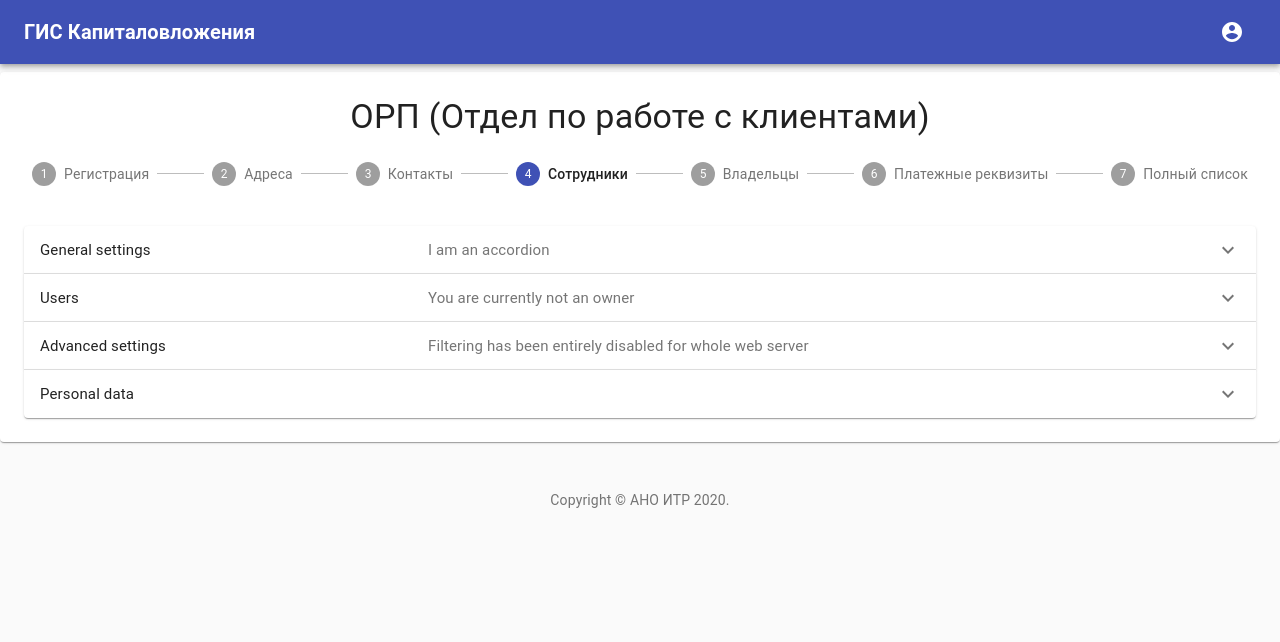
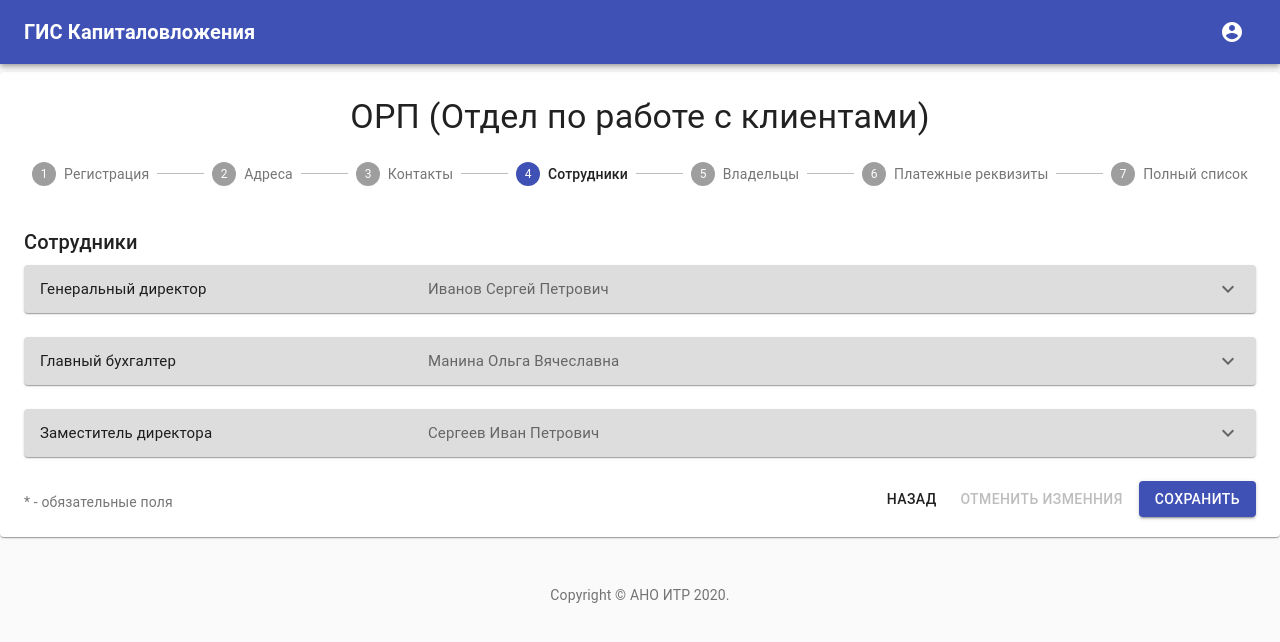
Before and after one commit to Vvtu/proto, a React (Create React App) app: page / in a window 1280 px wide. Both pictures are taken after a click on the element 219 px from the left and 279 px from the top of the page. Shown: the top 642 px of the page. Built offline with nearby package versions, Linux system fonts and the light colour scheme.

Commit message:
fix Employees

```diff
--- /dev/null
+++ b/src/customerForm/Employees/EmployeePanel.tsx
@@ -0,0 +1,138 @@
+import React from 'react';
+import { makeStyles, Theme, createStyles } from '@material-ui/core/styles';
+import Accordion from '@material-ui/core/Accordion';
+import AccordionDetails from '@material-ui/core/AccordionDetails';
+import AccordionSummary from '@material-ui/core/AccordionSummary';
+import Typography from '@material-ui/core/Typography';
+import Grid from '@material-ui/core/Grid';
+import TextField from '@material-ui/core/TextField';
+import ExpandMoreIcon from '@material-ui/icons/ExpandMore';
+
+import { EPML_DATA_INTERFACE } from './employeesData';
+
+const useStyles = makeStyles((theme: Theme) =>
+  createStyles({
+    paper: {
+      backgroundColor: '#ddd',
+    },
+    heading: {
+      fontSize: theme.typography.pxToRem(15),
+      flexBasis: '33.33%',
+      flexShrink: 0,
+    },
+    secondaryHeading: {
+      fontSize: theme.typography.pxToRem(15),
+      color: theme.palette.text.secondary,
+    },
+  }),
+);
+
+type PropsType = {
+  expanded: string | false;
+  setExpanded: (panel: string | false) => void;
+  emplData: EPML_DATA_INTERFACE;
+};
+
+export default function EmployeePanel(props: PropsType) {
+  const classes = useStyles();
+  const { expanded, setExpanded, emplData } = props;
+
+  const handleChange = (panel: string) => (event: React.ChangeEvent<{}>, isExpanded: boolean) => {
+    setExpanded(isExpanded ? panel : false);
+  };
+
+  return (
+    <Accordion
+      expanded={expanded === emplData.id}
+      onChange={handleChange(emplData.id)}
+      TransitionProps={{ unmountOnExit: true }}
+      className={classes.paper}
+    >
+      <AccordionSummary
+        expandIcon={<ExpandMoreIcon />}
+        aria-controls="panel1bh-content"
+        id="panel1bh-header"
+      >
+        <Typography className={classes.heading}>{emplData.position}</Typography>
+        <Typography className={classes.secondaryHeading}>{emplData.fio}</Typography>
+      </AccordionSummary>
+      <AccordionDetails>
+        <Grid container spacing={3}>
+          <Grid item sm={12}>
+            <TextField
+              required
+              id="fio"
+              name="fio"
+              label="Фамилия Имя Отчество"
+              fullWidth
+              value={emplData.fio}
+            />
+          </Grid>
+          <Grid item sm={12} md={8}>
+            <TextField
+              id="position"
+              name="position"
+              label="Должность"
+              fullWidth
+              value={emplData.position}
+            />
+          </Grid>
+          <Grid item sm={12} md={4}>
+            <TextField
+              id="isChief"
+              name="isChief"
+              label="Является руководителем?"
+              fullWidth
+              value={emplData.isChief}
+            />
+          </Grid>
+          <Grid item sm={12}>
+            <TextField
+              id="document"
+              label="Документ, удостоверяющий полномочия сотрудника"
+              name="document"
+              value={emplData.document}
+              fullWidth
+            />
+          </Grid>
+          <Grid item sm={12} md={6}>
+            <TextField
+              id="contractType"
+              label="Тип контакта сотрудника"
+              name="contractType"
+              value={emplData.contractType}
+              fullWidth
+            />
+          </Grid>
+          <Grid item sm={12} md={6}>
+            <TextField
+              id="contractValue"
+              label="Значение контакта сотрудника"
+              name="contractValue"
+              value={emplData.contractValue}
+              fullWidth
+            />
+          </Grid>
+          <Grid item sm={12} md={6}>
+            <TextField
+              id="loginGis"
+              label="Логин в ГИС Капиталовложения"
+              name="loginGis"
+              value={emplData.loginGis}
+              fullWidth
+            />
+          </Grid>
+          <Grid item sm={12} md={6}>
+            <TextField
+              id="loginEsia"
+              label="Логин в ЕСИА"
+              name="loginEsia"
+              value={emplData.loginEsia}
+              fullWidth
+            />
+          </Grid>
+        </Grid>
+      </AccordionDetails>
+    </Accordion>
+  );
+}
--- a/src/customerForm/Employees/employeesData.ts
+++ b/src/customerForm/Employees/employeesData.ts
@@ -7,8 +7,21 @@
 // Логин в ГИС Капиталовложения
 // Логин в ЕСИА
 
-export const data = [
+export interface EPML_DATA_INTERFACE {
+  id: string;
+  fio: string;
+  position: string;
+  isChief: boolean;
+  document: string;
+  contractType: string;
+  contractValue: string;
+  loginGis: string;
+  loginEsia: string;
+}
+
+export const data: EPML_DATA_INTERFACE[] = [
   {
+    id: 'id1',
     fio: 'Иванов Сергей Петрович',
     position: 'Генеральный директор',
     isChief: true,
@@ -16,9 +29,10 @@ export const data = [
     contractType: 'долгосрочный',
     contractValue: 'постоянный',
     loginGis: 'IvanovSP',
-    LoginEsia: 'IvanovSP',
+    loginEsia: 'IvanovSP',
   },
   {
+    id: 'id2',
     fio: 'Манина Ольга Вячеславна',
     position: 'Главный бухгалтер',
     isChief: false,
@@ -26,9 +40,10 @@ export const data = [
     contractType: 'долгосрочный',
     contractValue: 'постоянный',
     loginGis: 'ManinaOV',
-    LoginEsia: 'ManinaOV',
+    loginEsia: 'ManinaOV',
   },
   {
+    id: 'id3',
     fio: 'Сергеев Иван Петрович',
     position: 'Заместитель директора',
     isChief: false,
@@ -36,6 +51,6 @@ export const data = [
     contractType: 'долгосрочный',
     contractValue: 'постоянный',
     loginGis: 'SergIP',
-    LoginEsia: 'SergIP',
+    loginEsia: 'SergIP',
   },
 ];
--- a/src/customerForm/Employees/index.tsx
+++ b/src/customerForm/Employees/index.tsx
@@ -1,105 +1,41 @@
 import React from 'react';
 import { makeStyles, Theme, createStyles } from '@material-ui/core/styles';
-import Accordion from '@material-ui/core/Accordion';
-import AccordionDetails from '@material-ui/core/AccordionDetails';
-import AccordionSummary from '@material-ui/core/AccordionSummary';
 import Typography from '@material-ui/core/Typography';
-import ExpandMoreIcon from '@material-ui/icons/ExpandMore';
+import Grid from '@material-ui/core/Grid';
+
+import ButtonsBlock, { BUTTONS_BLOCK_PROPS_INTERFACE } from '../../components/ButtonsBlock';
+
+import EmployeePanel from './EmployeePanel';
+
+import { data } from './employeesData';
 
 const useStyles = makeStyles((theme: Theme) =>
   createStyles({
     root: {
       width: '100%',
     },
-    heading: {
-      fontSize: theme.typography.pxToRem(15),
-      flexBasis: '33.33%',
-      flexShrink: 0,
-    },
-    secondaryHeading: {
-      fontSize: theme.typography.pxToRem(15),
-      color: theme.palette.text.secondary,
-    },
   }),
 );
 
-export default function Employees() {
+export default function Employees(props: BUTTONS_BLOCK_PROPS_INTERFACE) {
   const classes = useStyles();
   const [expanded, setExpanded] = React.useState<string | false>(false);
 
-  const handleChange = (panel: string) => (event: React.ChangeEvent<{}>, isExpanded: boolean) => {
-    setExpanded(isExpanded ? panel : false);
-  };
-
   return (
-    <div className={classes.root}>
-      <Accordion expanded={expanded === 'panel1'} onChange={handleChange('panel1')}>
-        <AccordionSummary
-          expandIcon={<ExpandMoreIcon />}
-          aria-controls="panel1bh-content"
-          id="panel1bh-header"
-        >
-          <Typography className={classes.heading}>General settings</Typography>
-          <Typography className={classes.secondaryHeading}>I am an accordion</Typography>
-        </AccordionSummary>
-        <AccordionDetails>
-          <Typography>
-            Nulla facilisi. Phasellus sollicitudin nulla et quam mattis feugiat. Aliquam eget
-            maximus est, id dignissim quam.
-          </Typography>
-        </AccordionDetails>
-      </Accordion>
-      <Accordion expanded={expanded === 'panel2'} onChange={handleChange('panel2')}>
-        <AccordionSummary
-          expandIcon={<ExpandMoreIcon />}
-          aria-controls="panel2bh-content"
-          id="panel2bh-header"
-        >
-          <Typography className={classes.heading}>Users</Typography>
-          <Typography className={classes.secondaryHeading}>
-            You are currently not an owner
-          </Typography>
-        </AccordionSummary>
-        <AccordionDetails>
-          <Typography>
-            Donec placerat, lectus sed mattis semper, neque lectus feugiat lectus, varius pulvinar
-            diam eros in elit. Pellentesque convallis laoreet laoreet.
-          </Typography>
-        </AccordionDetails>
-      </Accordion>
-      <Accordion expanded={expanded === 'panel3'} onChange={handleChange('panel3')}>
-        <AccordionSummary
-          expandIcon={<ExpandMoreIcon />}
-          aria-controls="panel3bh-content"
-          id="panel3bh-header"
-        >
-          <Typography className={classes.heading}>Advanced settings</Typography>
-          <Typography className={classes.secondaryHeading}>
-            Filtering has been entirely disabled for whole web server
-          </Typography>
-        </AccordionSummary>
-        <AccordionDetails>
-          <Typography>
-            Nunc vitae orci ultricies, auctor nunc in, volutpat nisl. Integer sit amet egestas eros,
-            vitae egestas augue. Duis vel est augue.
-          </Typography>
-        </AccordionDetails>
-      </Accordion>
-      <Accordion expanded={expanded === 'panel4'} onChange={handleChange('panel4')}>
-        <AccordionSummary
-          expandIcon={<ExpandMoreIcon />}
-          aria-controls="panel4bh-content"
-          id="panel4bh-header"
-        >
-          <Typography className={classes.heading}>Personal data</Typography>
-        </AccordionSummary>
-        <AccordionDetails>
-          <Typography>
-            Nunc vitae orci ultricies, auctor nunc in, volutpat nisl. Integer sit amet egestas eros,
-            vitae egestas augue. Duis vel est augue.
-          </Typography>
-        </AccordionDetails>
-      </Accordion>
-    </div>
+    <React.Fragment>
+      <Typography variant="h6" gutterBottom>
+        Сотрудники
+      </Typography>
+      <div className={classes.root}>
+        <Grid container spacing={3}>
+          {(data || []).map((emplData) => (
+            <Grid item sm={12} key={emplData.id}>
+              <EmployeePanel expanded={expanded} setExpanded={setExpanded} emplData={emplData} />
+            </Grid>
+          ))}
+        </Grid>
+      </div>
+      <ButtonsBlock {...props} />
+    </React.Fragment>
   );
 }
```
